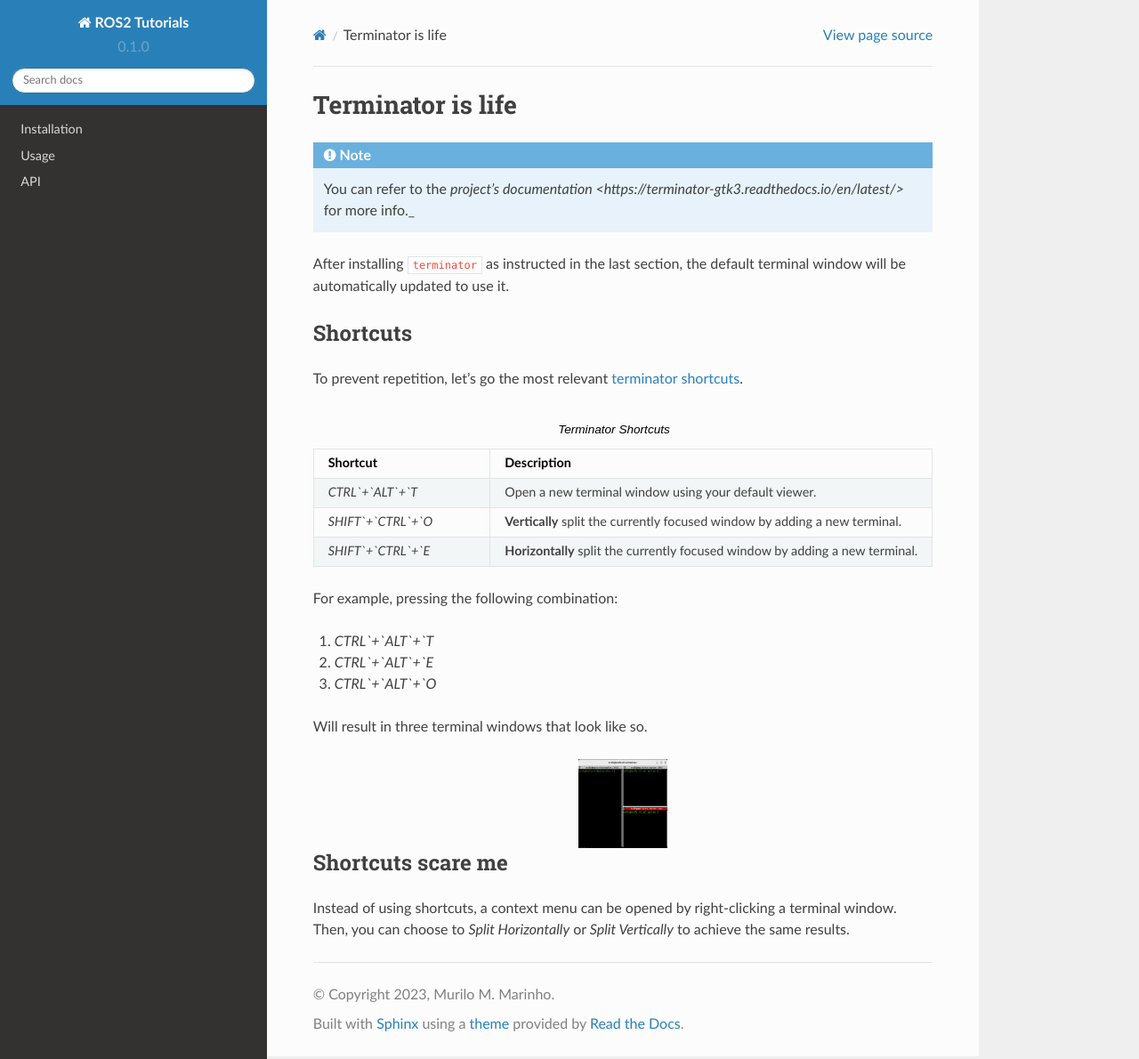
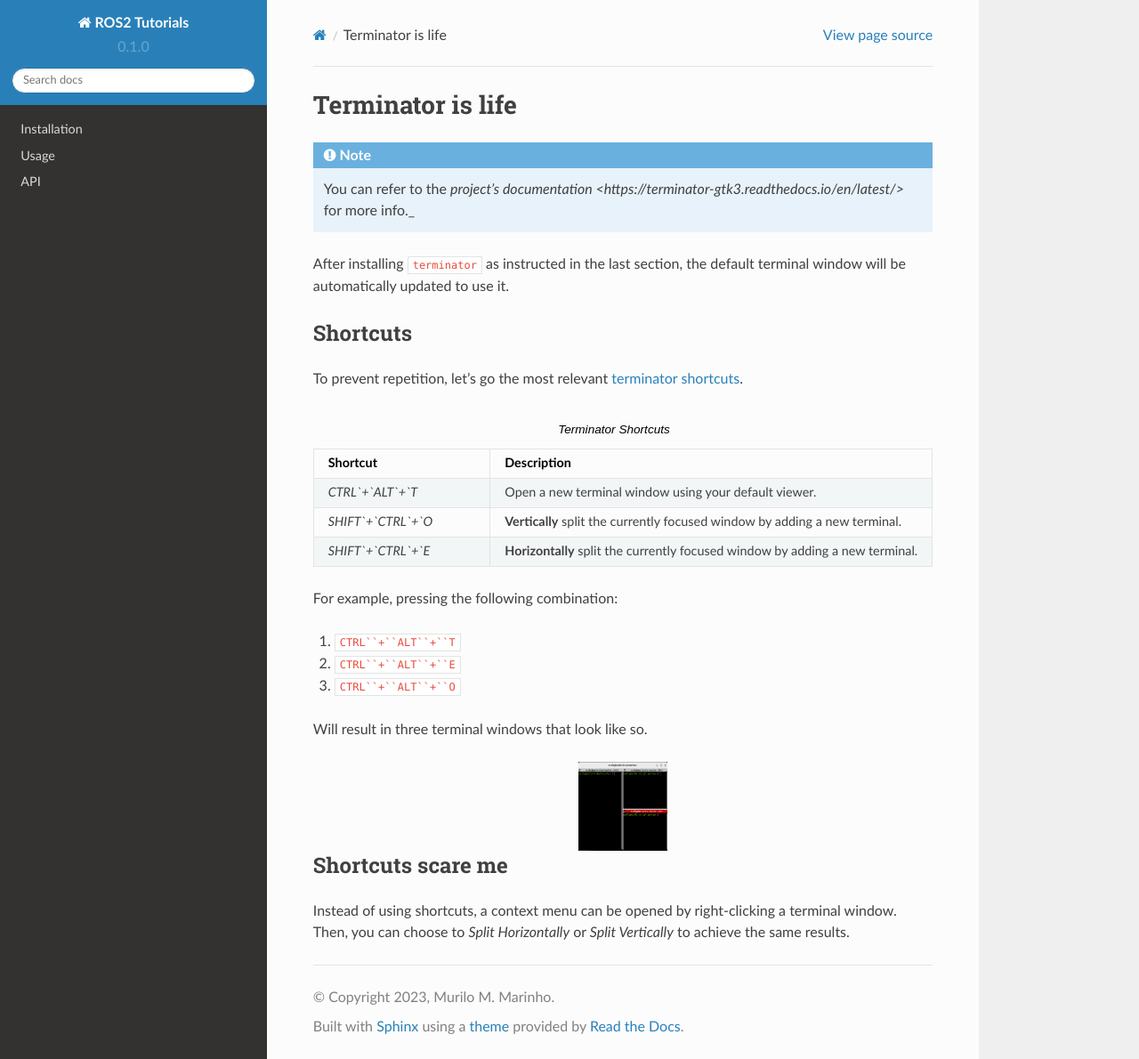
Before and after one commit to mmmarinho/ROS2_Tutorial, a Sphinx documentation site: the page built from docs/source/terminator.rst, in a window 1280 px wide and 1190 px high. Shown: the whole window at 89% size. Built offline with Sphinx 7.4.7 and the Read the Docs theme 2.0.0, drawn with Linux system fonts in a browser that asks for light colours.

```diff
--- a/docs/source/terminator.rst
+++ b/docs/source/terminator.rst
@@ -20,9 +20,9 @@ To prevent repetition, let's go the most relevant `terminator shortcuts <https:/
 
 For example, pressing the following combination:
 
-1. `CTRL`+`ALT`+`T`
-2. `CTRL`+`ALT`+`E`
-3. `CTRL`+`ALT`+`O`
+1. ``CTRL``+``ALT``+``T``
+2. ``CTRL``+``ALT``+``E``
+3. ``CTRL``+``ALT``+``O``
 
 Will result in three terminal windows that look like so.
 
```
